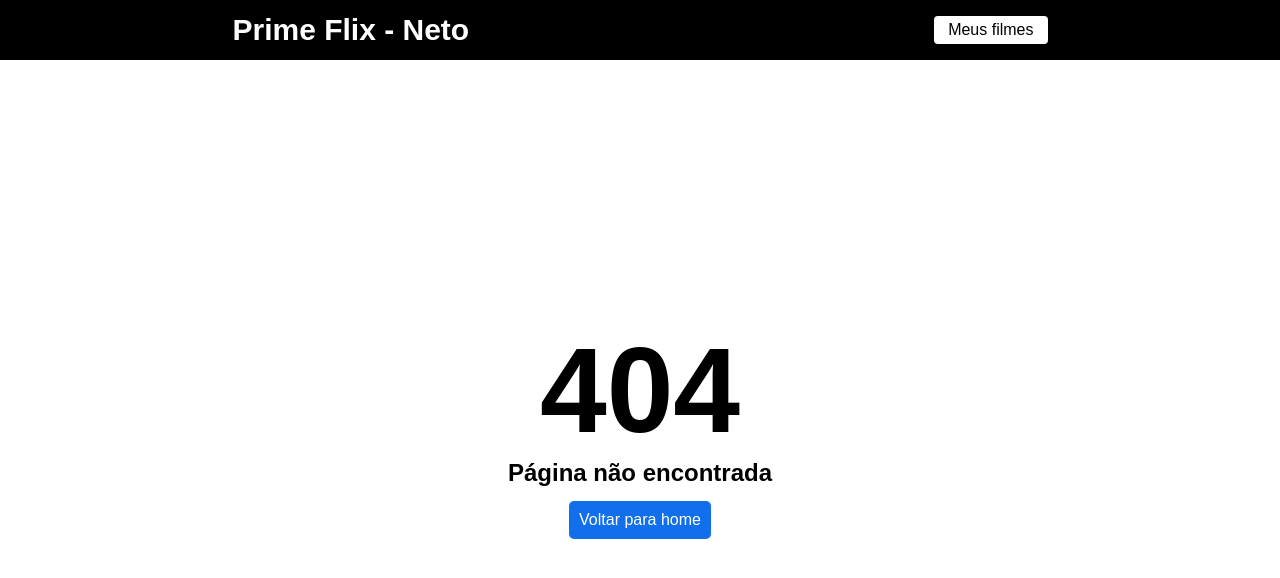
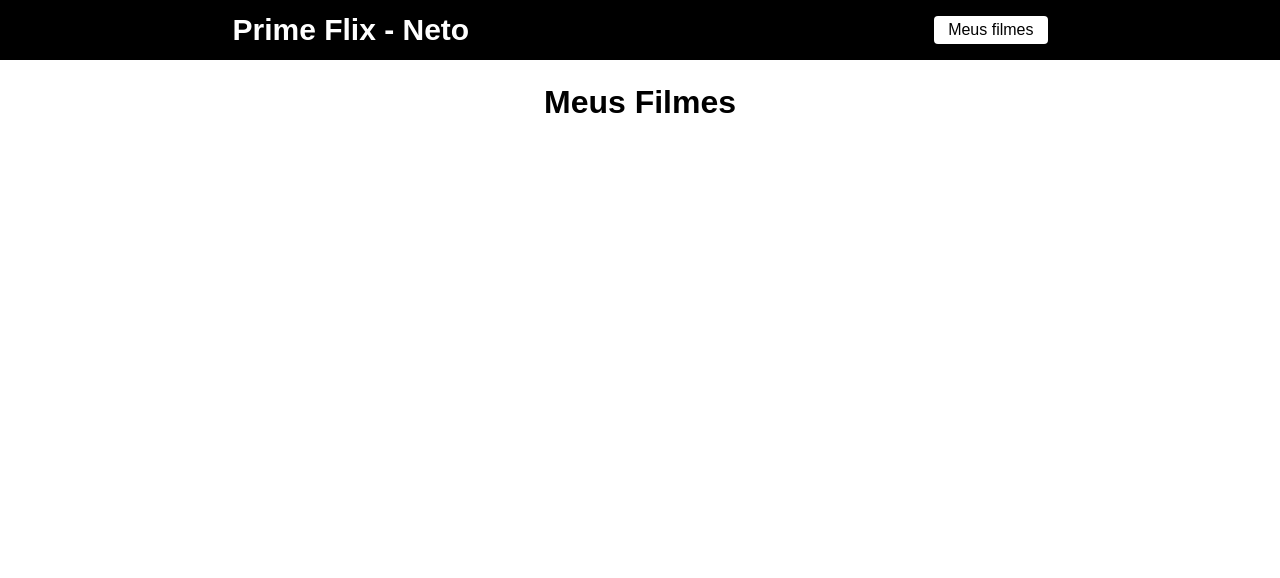
Before and after one commit to Neto002/curso-react, a React (Create React App) app in the folder prime-flix/: page /favoritos in a window 1280 px wide. Before the commit this address had no page. Shown: the top 578 px of the page. Built offline with nearby package versions, Linux system fonts and the light colour scheme; the HTML template or start-up script is replaced by a standard one.

Commit message:
criando pagina de favoritos

```diff
--- /dev/null
+++ b/prime-flix/src/pages/Favoritos/index.js
@@ -0,0 +1,33 @@
+import { useEffect, useState } from 'react'
+import { Link } from 'react-router-dom';
+import './style.css'
+
+export default function Favoritos() {
+
+    const [filmes, setFilmes] = useState([]);
+
+    useEffect(() => {
+        const minhaLista = localStorage.getItem("@primeflix")
+        setFilmes(JSON.parse(minhaLista) || [])
+    }, [])
+
+    return(
+        <div className='meus-filmes'>
+            <h1>Meus Filmes</h1>
+
+            <ul>
+                {filmes.map((item) => {
+                    return(
+                        <li key={item.id}>
+                            <span>{item.title}</span>
+                            <div>
+                                <Link to={`/filme/${item.id}`}>Ver detalhes</Link>
+                                <button>Excluir</button>
+                            </div>
+                        </li>
+                    )
+                })}
+            </ul>
+        </div>
+    )
+}
--- /dev/null
+++ b/prime-flix/src/pages/Favoritos/style.css
@@ -0,0 +1,38 @@
+.meus-filmes {
+    margin-top: 24px;
+    display: flex;
+    flex-direction: column;
+    align-items: center;
+}
+
+.meus-filmes h1 {
+    margin-bottom: 14px;
+}
+
+.meus-filmes span {
+    font-size: 18px;
+}
+
+.meus-filmes ul {
+    width: 720px;
+}
+
+.meus-filmes ul li {
+    list-style: none;
+    display: flex;
+    justify-content: space-between;
+    align-items: center;
+    margin-bottom: 14px;
+}
+
+.meus-filmes div {
+    display: flex;
+    justify-content: center;
+    align-items: center;
+}
+
+.meus-filmes div a {
+    text-decoration: none;
+    color: #116feb;
+    margin-right: 14px;
+}
--- a/prime-flix/src/routes.js
+++ b/prime-flix/src/routes.js
@@ -1,6 +1,7 @@
 import { BrowserRouter, Route, Routes } from "react-router-dom";
 import Header from "./components/Header";
 import Erro from "./pages/Erro";
+import Favoritos from "./pages/Favoritos";
 import Filme from "./pages/Filme";
 import Home from "./pages/Home";
 
@@ -11,6 +12,7 @@ export default function RoutesApp() {
       <Routes>
         <Route path="/" element={<Home />} />
         <Route path="/filme/:id" element={<Filme />} />
+        <Route path="/favoritos" element={<Favoritos />} />
 
         <Route path="*" element={<Erro />} />
       </Routes>
```
